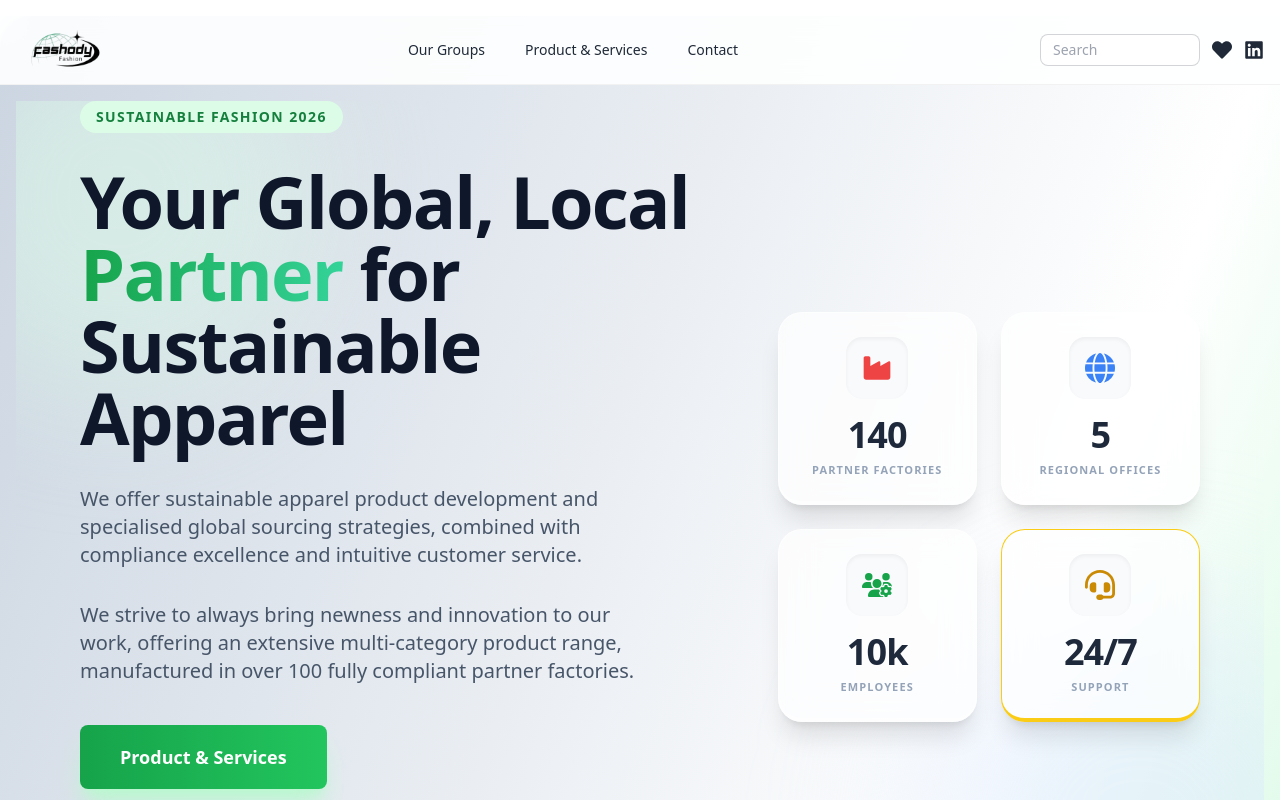
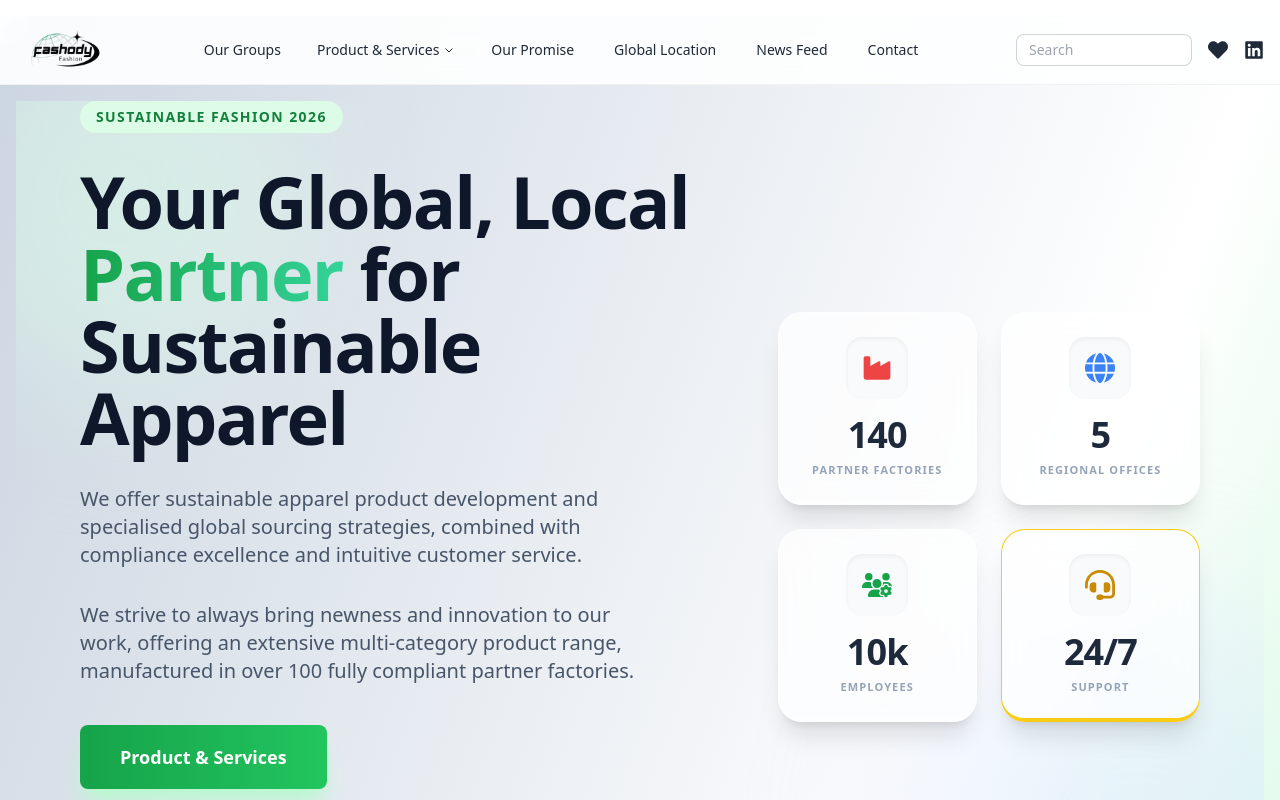
Before and after one commit to Raihan1018/fashody-fashion, a React (Vite) app: page / in a window 1280 px wide. Shown: the top 800 px of the page. Built offline with nearby package versions, Linux system fonts and the light colour scheme.

Commit message:
fixed desktop menu

```diff
--- a/src/components/Header/Header.jsx
+++ b/src/components/Header/Header.jsx
@@ -12,6 +12,7 @@ const Header = () => {
   const activeLink = "underline text-green-500 font-semibold";
   const normalLink = "hover:text-green-500 transition-colors";
 
+  // --- Logic remains unchanged ---
   const handleMouseEnter = () => {
     if (timeoutRef.current) clearTimeout(timeoutRef.current);
     setDesktopOpen(true);
@@ -40,14 +41,14 @@ const Header = () => {
 
   return (
     <div className="sticky top-0 z-[100] w-full bg-base-100/90 backdrop-blur-md border-b border-base-200">
-      <div className="navbar container mx-auto max-w-screen-xl px-4 flex justify-between">
-        {/* 1. LEFT SIDE: Mobile Menu Toggle & Logo */}
-        <div className="flex items-center gap-2">
+      <div className="navbar container mx-auto max-w-screen-xl px-4 flex justify-between items-center">
+        {/* 1. LEFT SIDE: Toggle & Logo (Visible on all) */}
+        <div className="flex items-center gap-1 md:gap-2">
           <div className="dropdown">
             <div
               tabIndex={0}
               role="button"
-              className="btn btn-ghost lg:hidden p-0 min-h-0 h-10 w-10"
+              className="btn btn-ghost lg:hidden p-1 min-h-0 h-10 w-10"
             >
               <span className="text-2xl">☰</span>
             </div>
@@ -55,7 +56,6 @@ const Header = () => {
               tabIndex={0}
               className="menu menu-sm dropdown-content bg-base-100 rounded-box mt-3 w-64 p-2 shadow z-[1]"
             >
-              {/* Mobile Links (unchanged logic) */}
               <li>
                 <NavLink to="/our-groups" onClick={closeAll}>
                   Our Groups
@@ -119,11 +119,11 @@ const Header = () => {
           </div>
 
           <Link to="/" className="btn btn-ghost p-0 hover:bg-transparent">
-            <img className="w-16 md:w-20" src={logo} alt="Fashody Fashion" />
+            <img className="w-14 md:w-20" src={logo} alt="Fashody Fashion" />
           </Link>
         </div>
 
-        {/* 2. CENTER: Desktop Menu (Hidden on sm/md, shows on lg) */}
+        {/* 2. CENTER: Desktop Menu (ONLY visible on LG and up) */}
         <div className="hidden lg:flex flex-1 justify-center">
           <ul className="menu menu-horizontal px-1 gap-2">
             <li>
@@ -136,7 +136,7 @@ const Header = () => {
                 Our Groups
               </NavLink>
             </li>
-            {/* ... Other Desktop Nav Items ... */}
+
             <li
               ref={dropdownRef}
               onMouseEnter={handleMouseEnter}
@@ -146,12 +146,108 @@ const Header = () => {
               <NavLink
                 to="/product-services"
                 className={({ isActive }) =>
-                  `flex items-center gap-1 ${isActive ? "text-green-500 font-bold" : ""}`
+                  `flex items-center gap-1 px-3 py-2 rounded-md ${desktopOpen || isActive ? "bg-base-200" : ""} ${isActive ? "text-green-500 font-bold" : ""}`
                 }
               >
                 Product & Services
+                <svg
+                  className={`w-3 h-3 transition-transform ${desktopOpen ? "rotate-180" : ""}`}
+                  fill="none"
+                  stroke="currentColor"
+                  strokeWidth="2"
+                  viewBox="0 0 24 24"
+                >
+                  <path d="M19 9l-7 7-7-7" />
+                </svg>
               </NavLink>
-              {/* Dropdown content logic remains the same */}
+
+              {desktopOpen && (
+                <div className="absolute left-0 top-full pt-2 w-[450px]">
+                  <div className="card bg-base-100 shadow-2xl border border-base-200 p-4 grid grid-cols-2 gap-4">
+                    <div>
+                      <h3 className="font-bold border-b mb-2 pb-1">
+                        Development
+                      </h3>
+                      <ul className="text-sm space-y-1">
+                        <li>
+                          <NavLink
+                            to="/web"
+                            onClick={closeAll}
+                            className="hover:text-green-500 block p-1"
+                          >
+                            Web Development
+                          </NavLink>
+                        </li>
+                        <li>
+                          <NavLink
+                            to="/app"
+                            onClick={closeAll}
+                            className="hover:text-green-500 block p-1"
+                          >
+                            App Development
+                          </NavLink>
+                        </li>
+                      </ul>
+                    </div>
+                    <div>
+                      <h3 className="font-bold border-b mb-2 pb-1">
+                        Solutions
+                      </h3>
+                      <ul className="text-sm space-y-1">
+                        <li>
+                          <NavLink
+                            to="/ai"
+                            onClick={closeAll}
+                            className="hover:text-green-500 block p-1"
+                          >
+                            AI & ML
+                          </NavLink>
+                        </li>
+                        <li>
+                          <NavLink
+                            to="/cloud"
+                            onClick={closeAll}
+                            className="hover:text-green-500 block p-1"
+                          >
+                            Cloud Services
+                          </NavLink>
+                        </li>
+                      </ul>
+                    </div>
+                  </div>
+                </div>
+              )}
+            </li>
+
+            <li>
+              <NavLink
+                to="/our-promise"
+                className={({ isActive }) =>
+                  isActive ? activeLink : normalLink
+                }
+              >
+                Our Promise
+              </NavLink>
+            </li>
+            <li>
+              <NavLink
+                to="/global-location"
+                className={({ isActive }) =>
+                  isActive ? activeLink : normalLink
+                }
+              >
+                Global Location
+              </NavLink>
+            </li>
+            <li>
+              <NavLink
+                to="/newsfeed"
+                className={({ isActive }) =>
+                  isActive ? activeLink : normalLink
+                }
+              >
+                News Feed
+              </NavLink>
             </li>
             <li>
               <NavLink
@@ -166,13 +262,12 @@ const Header = () => {
           </ul>
         </div>
 
-        {/* 3. RIGHT SIDE: Search, Heart, LinkedIn */}
-        <div className="flex items-center gap-3">
-          {/* Search: Now visible on SM and MD */}
-          <label className="input input-sm input-bordered flex items-center gap-2 w-32 md:w-40">
+        {/* 3. RIGHT SIDE: Search & Icons (Search/Heart on all, LinkedIn on LG only) */}
+        <div className="flex items-center gap-2 md:gap-4">
+          <label className="input input-sm input-bordered flex items-center gap-2 w-28 sm:w-32 md:w-44">
             <input
               type="text"
-              className="grow focus:outline-none"
+              className="grow focus:outline-none text-xs md:text-sm"
               placeholder="Search"
             />
             <svg
@@ -184,13 +279,12 @@ const Header = () => {
             </svg>
           </label>
 
-          <FaHeart className="cursor-pointer hover:text-red-500 transition-colors text-lg md:text-xl" />
+          <FaHeart className="cursor-pointer hover:text-red-500 transition-colors text-lg md:text-xl shrink-0" />
 
-          {/* LinkedIn: Hidden on SM/MD, only visible on LG */}
           <Link
             to={"https://www.linkedin.com"}
             target="_blank"
-            className="hidden lg:block"
+            className="hidden lg:block shrink-0"
           >
             <FaLinkedin className="cursor-pointer hover:text-blue-600 transition-colors text-xl" />
           </Link>
```
